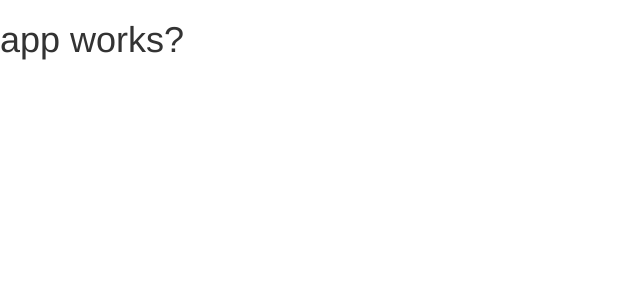
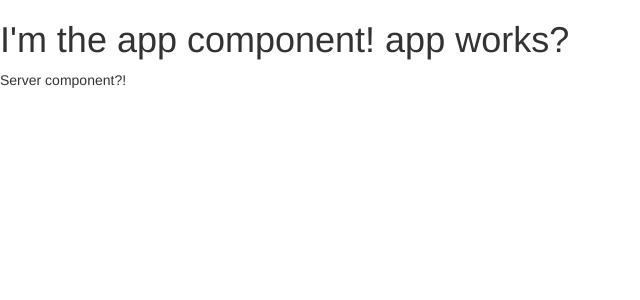
Before and after one commit to grabc59/angular4, an Angular app: page / in a window 1280 px wide. Shown: the top 300 px of the page, without its empty margins (0-640 px from the left). Built offline with nearby package versions, Linux system fonts and the light colour scheme.

Commit message:
adding base servers component

```diff
--- a/src/app/app.component.html
+++ b/src/app/app.component.html
@@ -1,3 +1,6 @@
 <h1>
+  I'm the app component!
   {{title}}
 </h1>
+
+<app-server></app-server>
--- a/src/app/app.module.ts
+++ b/src/app/app.module.ts
@@ -4,10 +4,14 @@
 import { HttpModule } from '@angular/http';
 
 import { AppComponent } from './app.component';
+import { ServerComponent } from './server/server.component';
+import { ServersComponent } from './servers/servers.component';
 
 @NgModule({
   declarations: [
-    AppComponent
+    AppComponent,
+    ServerComponent,
+    ServersComponent
   ],
   imports: [
     BrowserModule,
--- /dev/null
+++ b/src/app/server/server.component.html
@@ -0,0 +1 @@
+<p> Server component?! </p>
--- /dev/null
+++ b/src/app/servers/servers.component.html
@@ -0,0 +1,2 @@
+<app-server></app-server>
+<app-server></app-server>
--- /dev/null
+++ b/src/app/servers/servers.component.ts
@@ -0,0 +1,15 @@
+import { Component, OnInit } from '@angular/core';
+
+@Component({
+  selector: 'app-servers',
+  templateUrl: './servers.component.html',
+  styleUrls: ['./servers.component.css']
+})
+export class ServersComponent implements OnInit {
+
+  constructor() { }
+
+  ngOnInit() {
+  }
+
+}
```
Also changed, not shown: src/app/server/server.component.ts (added, +10 -0 lines), src/app/servers/servers.component.css (added).
